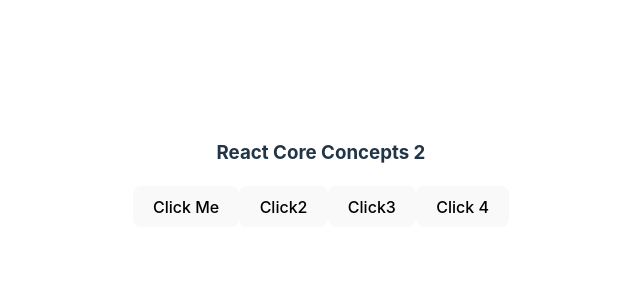
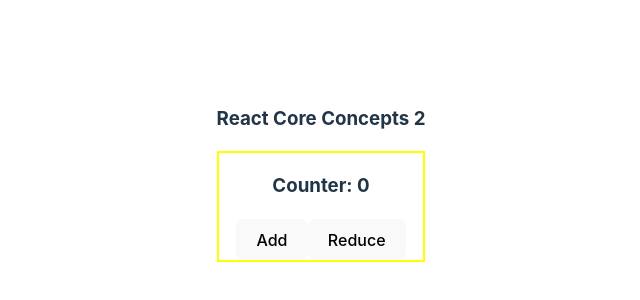
Before and after one commit to webdiv-rakib/explore-react-core-concepts-part2, a React (Vite) app: page / in a window 1280 px wide. Shown: the part 226-526 px from the top of the page, without its empty margins (319-959 px from the left). Built offline with nearby package versions, Linux system fonts and the light colour scheme.

Commit message:
handle event

```diff
--- a/src/App.jsx
+++ b/src/App.jsx
@@ -2,6 +2,8 @@
 import reactLogo from './assets/react.svg'
 import viteLogo from '/vite.svg'
 import './App.css'
+import Count from './Counter'
+import Counter from './Counter'
 
 function App() {
   function handleClick() {
@@ -11,16 +13,17 @@
     alert("Button 2 Clicked")
   }
 
-  const addToFive = (num) =>  {
-    alert(num+5)
+  const addToFive = (num) => {
+    alert(num + 5)
   }
   return (
     <>
       <h3>React Core Concepts 2</h3>
-      <button onClick={handleClick}>Click Me</button>
+      <Counter></Counter>
+      {/* <button onClick={handleClick}>Click Me</button>
       <button onClick={handleClick2}>Click2</button>
       <button onClick={() => { alert('Button 3 Clicked') }}>Click3</button>
-      <button onClick={() => addToFive(3)}>Click 4</button>
+      <button onClick={() => addToFive(3)}>Click 4</button> */}
     </>
   )
 }
--- /dev/null
+++ b/src/Counter.jsx
@@ -0,0 +1,21 @@
+import { useState } from "react"
+
+export default function Counter() {
+    const [count, setCount] = useState(0);
+    const handleAdd = () => {
+        const newCount = count + 1;
+        setCount(newCount);
+    }
+
+    const handleReduce = () => {
+        const newCount = count - 1;
+        setCount(newCount);
+    }
+    return (
+        <div style={{ border: '2px solid yellow' }}>
+            <h3>Counter: {count}</h3>
+            <button onClick={handleAdd}>Add</button>
+            <button onClick = {handleReduce}>Reduce</button>
+        </div>
+    )
+}
```
